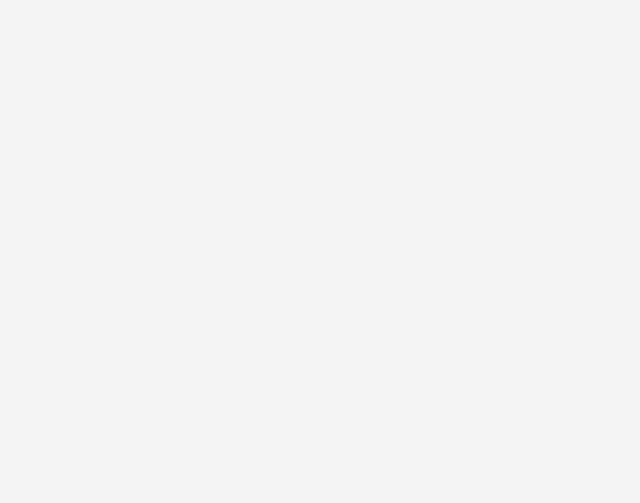
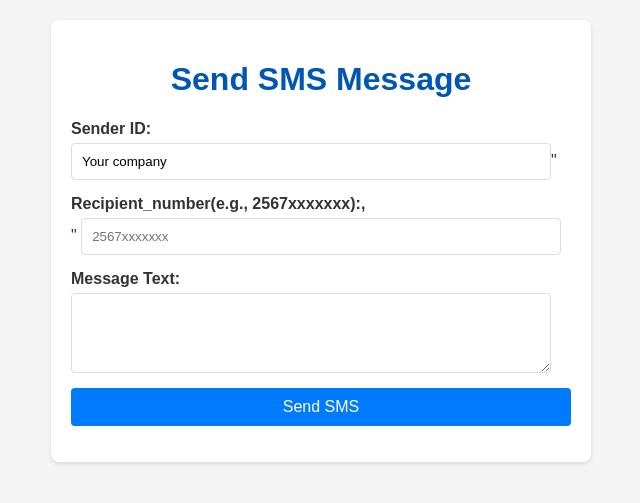
Before and after one commit to nicksakwa/SMPP-server-with-the-Python-Programming-language-and-Flask-, a Flask app: page / in a window 1280 px wide. Before the commit the part shown is empty. Shown: the top 503 px of the page, without its empty margins (319-959 px from the left). Run offline with Flask 3, Linux system fonts and the light colour scheme.

Commit message:
index.html html body

```diff
--- a/templates/index.html
+++ b/templates/index.html
@@ -71,4 +71,28 @@
         }
     </style>
     </head>
+    <body>
+        <div class="container">
+            <h1>Send SMS Message</h1>
+            {% with messages=get_flashed_messages(with_categories=true)%}
+            {% if messages %}
+                <ul class="flashes" style="list-style-type: none; padding: 0;">
+                    {% for category, message in message %}
+                         <li class="flash-message flash-{{ category }}"></li>
+                    {% endfor %}
+                <ul>
+                {% endif %}
+            {% endwith %}
+
+            <form method="POST">
+                <label for="sender_id">Sender ID:</label>
+                <input type="text" id="sender_id" name="sender_id" value="Your company" required>"
+                <label for="receipient_number">Recipient_number(e.g., 2567xxxxxxx):,</label>"
+                <input type="text" id="receipient_number" name="recipient_number" placeholder="2567xxxxxxx" required>
+                <label for="message_text">Message Text:</label>
+                <textarea id="message_text" name="message_text" required></textarea>
+                <button type="submit">Send SMS</button>
+            </form>
+        </div>
+    </body>
 </html>
```
